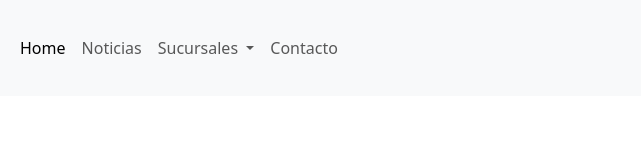
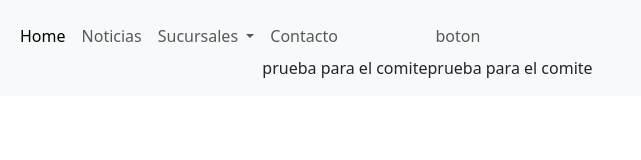
Before and after one commit to PaulTorres-spec/Proyecto-Grupo-3-TPW, a plain HTML site: page HTML/index.html in a window 1280 px wide. Shown: the full height of the page, 171-812 px from the left. Drawn offline with Linux system fonts and the light colour scheme.

Commit message:
Ahora sí

```diff
--- a/HTML/index.html
+++ b/HTML/index.html
@@ -70,6 +70,11 @@
             </li>
             <li class="nav-item">
               <a class="nav-link" href="#">Contacto</a>
+              prueba para el comite
+            </li>
+            <li class="nav-item">
+              <a class="nav-link" href="#">boton</a>
+              prueba para el comite
             </li>
           </ul>
           <!-- <form class="d-flex" role="search">
```
Also changed, not shown: HTML/index2.html (added, +9 -0 lines).
